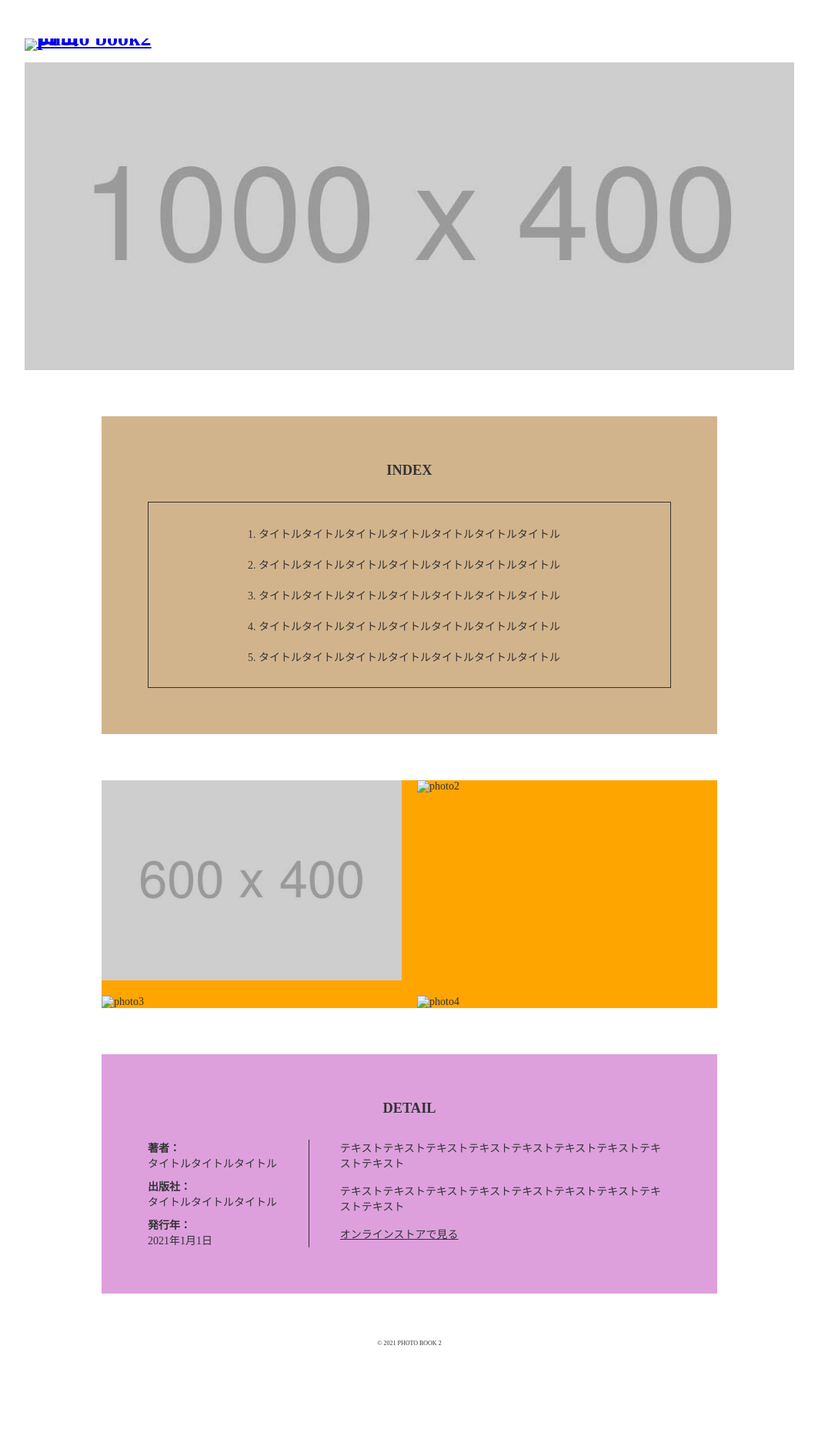
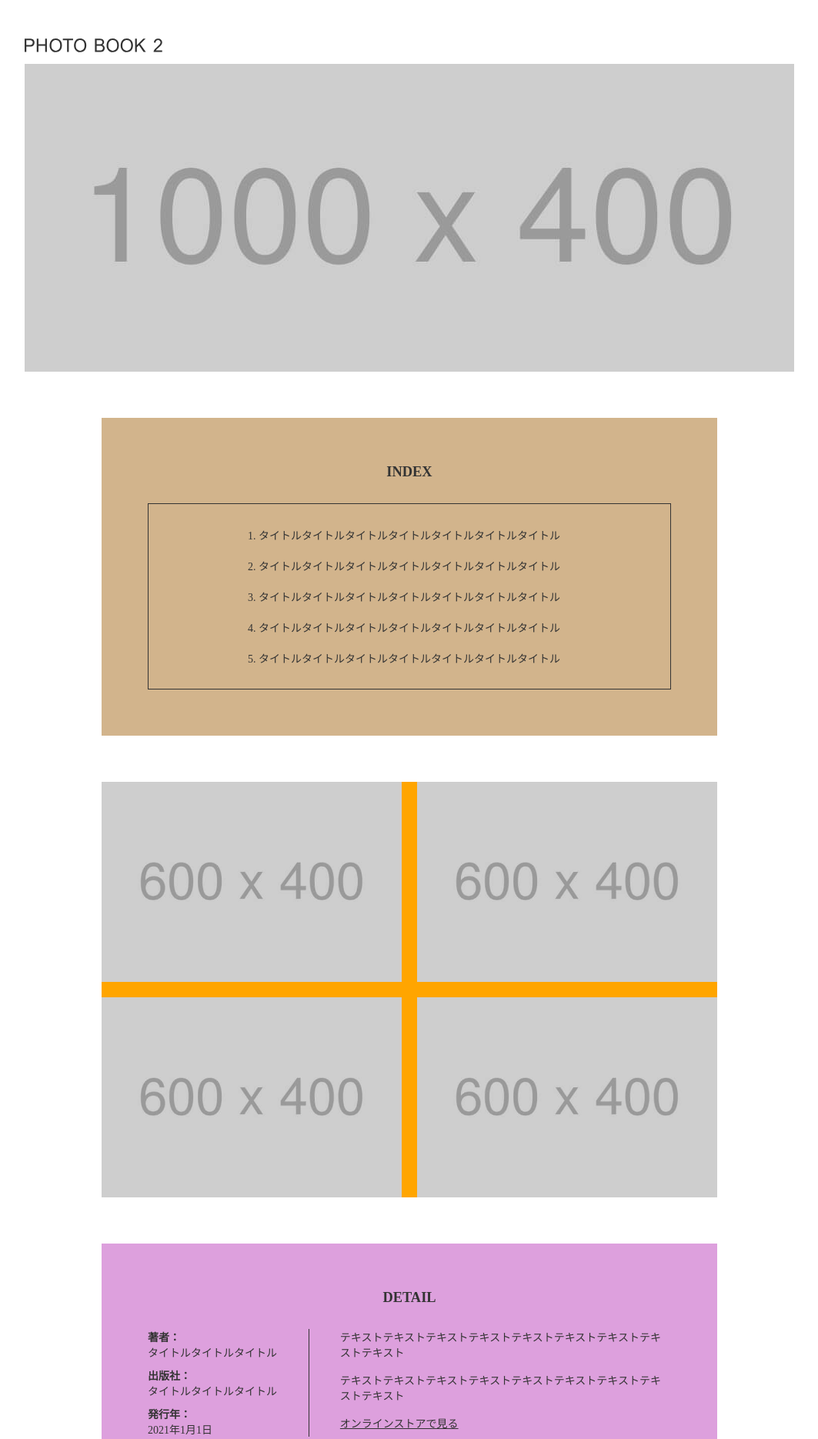
Before and after one commit to okada100/coding-prac, a plain HTML site: page index.html in a window 1280 px wide. Shown: the top 1870 px of the page at 77% size, without its empty margins (108-1171 px from the left). Before the commit the page ends 1765 px from the top, so only its background shows below. Drawn offline with Linux system fonts and the light colour scheme; some packages are replaced by stand-ins of ours.

Commit message:
Update index.html

```diff
--- a/index.html
+++ b/index.html
@@ -5,7 +5,7 @@
   <title>PHOTO BOOK2</title>
   <meta name="discription" content="サイト説明">
   <meta name="viewport" content="width=device-width, initial-scale=1">
-  <link rel="shortcut icon" href="img/favicon.ico">
+  <link rel="shortcut icon" href="favicon.ico">
   <link rel="stylesheet" href="https://unpkg.com/ress/dist/ress.min.css">
   <link rel="stylesheet" href="https://okada100.github.io/coding-prac/style.css">
 </head>
@@ -14,13 +14,13 @@
   <div class="wapper">
     <header id="header">
       <h1 class="site-title">
-      <a href="index.html"><img src="img/logo.svg" alt="photo book2ロゴ"></a>
+      <a href="index.html"><img src="logo.svg" alt="photo book2ロゴ"></a>
       </h1>
     </header>
 
     <main>
       <div class="main-visual">
-      <img src="https://github.com/okada100/coding-prac/blob/main/mainvisual.jpg?raw=true" alt="mainvisual">
+      <img src="mainvisual.jpg" alt="mainvisual">
       </div>
 
     <div class="inner">
@@ -43,13 +43,13 @@
               <img src="photo1.jpg" alt="photo1">
           </div>
           <div class="item">
-            <img src="img/photo2.jpg" alt="photo2">
+            <img src="photo2.jpg" alt="photo2">
         </div>
         <div class="item">
-          <img src="img/photo3.jpg" alt="photo3">
+          <img src="photo3.jpg" alt="photo3">
       </div>
       <div class="item">
-        <img src="img/photo4.jpg" alt="photo4">
+        <img src="photo4.jpg" alt="photo4">
     </div>
         </div>
       </section>
```
